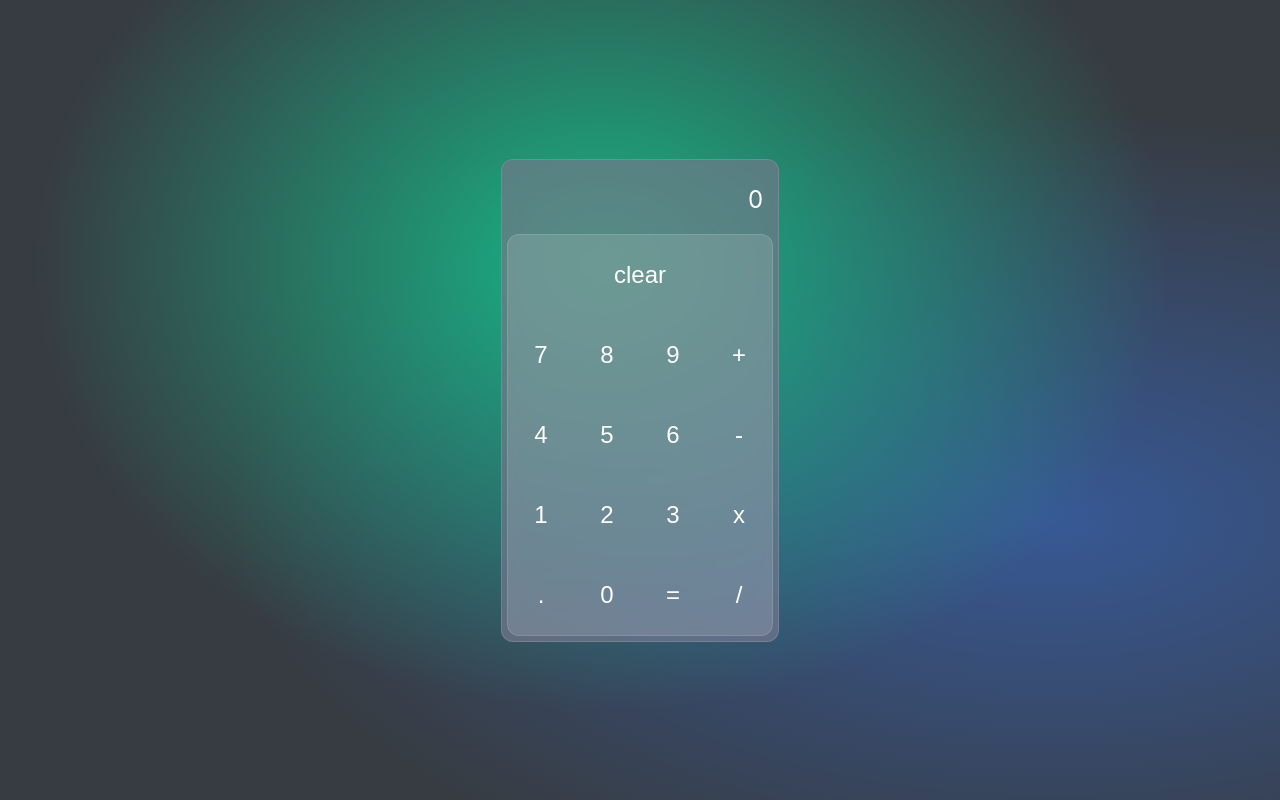
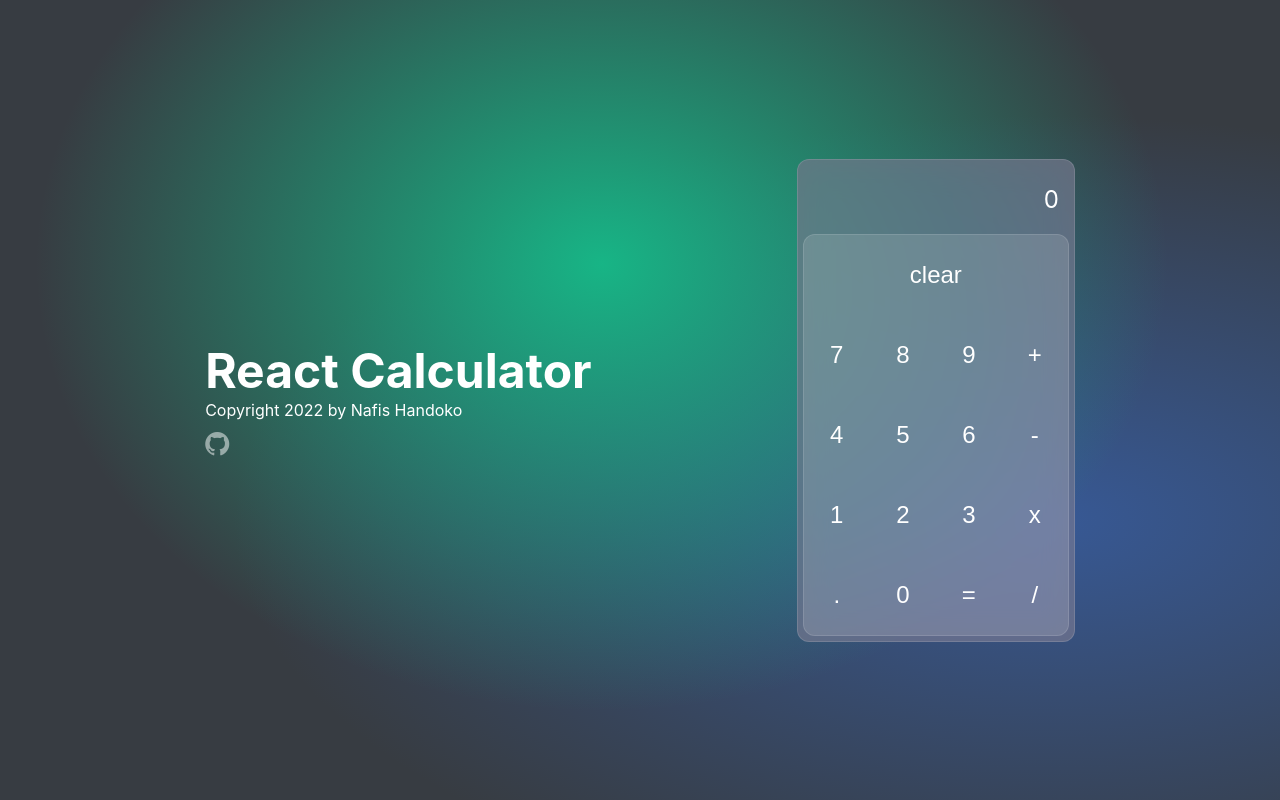
Before and after one commit to NafisHandoko/react-calculator, a React (Vite) app: page / in a window 1280 px wide. Built offline with nearby package versions, Linux system fonts and the light colour scheme.

Commit message:
add title, copyright and repo link

```diff
--- a/index.html
+++ b/index.html
@@ -5,6 +5,7 @@
     <link rel="icon" type="image/svg+xml" href="/src/favicon.svg" />
     <meta name="viewport" content="width=device-width, initial-scale=1.0" />
     <title>React Calculator</title>
+    <link rel="stylesheet" href="https://cdn.jsdelivr.net/npm/bootstrap-icons@1.7.2/font/bootstrap-icons.css" />
   </head>
   <body>
     <div id="root"></div>
--- a/src/App.css
+++ b/src/App.css
@@ -1,5 +1,6 @@
 *{
   font-size: 24px;
+  color: white;
 }
 
 body{
@@ -12,12 +13,34 @@ body{
 }
 
 .container{
-  color: white;
   height: 100vh;
   display: flex;
-  flex-direction: column;
+  flex-direction: row;
   align-items: center;
-  justify-content: center;
+  justify-content: space-evenly;
+}
+
+h1{
+  font-size: 48px;
+  margin: 0;
+  padding: 0;
+}
+
+p{
+  padding: 0;
+  margin: 0;
+  font-size: 16px;
+}
+
+.repo{
+  padding-top: 10px;
+  text-decoration: none;
+  display: inline-block;
+  opacity: 0.5;
+}
+
+.repo:hover{
+  opacity: 1;
 }
 
 .calculator {
--- a/src/App.jsx
+++ b/src/App.jsx
@@ -67,6 +67,11 @@ function App() {
 
   return (
     <div className="container">
+      <div className="desc">
+        <h1>React Calculator</h1>
+        <p>Copyright 2022 by Nafis Handoko</p>
+        <a href="https://github.com/NafisHandoko/react-calculator" className="repo" target="_blank" rel="noopener noreferrer"><i className="bi bi-github"></i></a>
+      </div>
       <div className="calculator">
         <div id="display">{display}</div>
         <div className="buttons">
```
